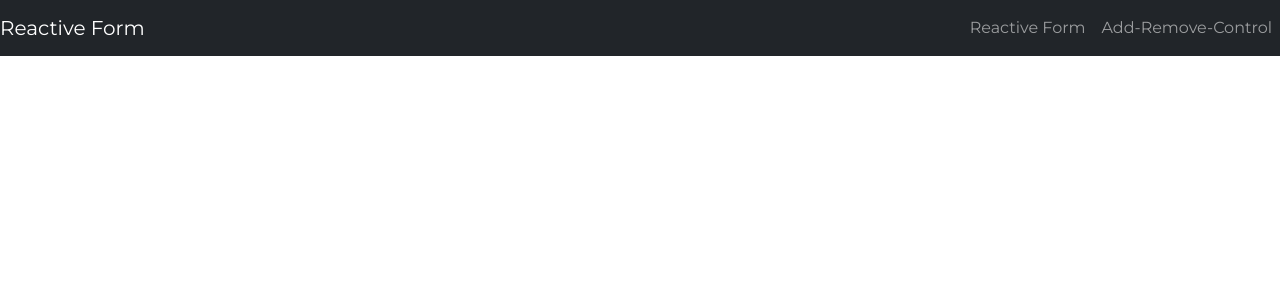
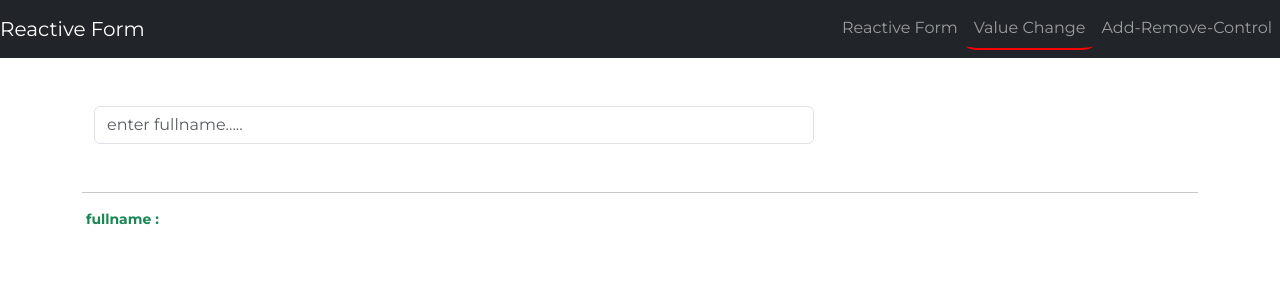
Before and after one commit to abhikaleangulardev-gif/Basic_Reactive_Form_Angular_21, an Angular app: page /basic-value-change in a window 1280 px wide. Before the commit this address led to /. Shown: the top 300 px of the page. Built offline with nearby package versions, Linux system fonts and the light colour scheme.

Commit message:
completed-form-valuechanges

```diff
--- a/src/app/app.routes.ts
+++ b/src/app/app.routes.ts
@@ -9,5 +9,8 @@ export const routes: Routes = [
     },
     {
         path: 'basic-add-remove-control-form', loadComponent: () => import('./component/basic-add-control-remove-control/basic-add-control-remove-control').then((c) => c.BasicAddControlRemoveControl)
+    },
+    {
+        path: 'basic-value-change', loadComponent: () => import('./component/valuechange/valuechange').then((c) => c.Valuechange)
     }
 ];
--- /dev/null
+++ b/src/app/component/valuechange/valuechange.html
@@ -0,0 +1,14 @@
+<div class="container my-5">
+    <div class="row">
+        <div class="col-sm-8">
+            <form [formGroup]="myReactiveForm">
+                <input type="text" name="" id="" class="form-control" placeholder="enter fullname....."
+                    formControlName="fullname">
+            </form>
+        </div>
+    </div>
+</div>
+
+<hr>
+
+<pre><b class="text-success"> fullname : {{myFullName | uppercase}}</b></pre>
--- /dev/null
+++ b/src/app/component/valuechange/valuechange.ts
@@ -0,0 +1,35 @@
+import { CommonModule } from '@angular/common';
+import { Component, OnInit } from '@angular/core';
+import { FormBuilder, FormGroup, ReactiveFormsModule, Validators } from '@angular/forms';
+import { debounceTime, distinctUntilChanged } from 'rxjs';
+
+@Component({
+  selector: 'app-valuechange',
+  imports: [CommonModule, ReactiveFormsModule],
+  templateUrl: './valuechange.html',
+  styleUrl: './valuechange.css',
+})
+export class Valuechange implements OnInit {
+  myReactiveForm!: FormGroup;
+
+  myFullName: string = '';
+
+  constructor(private fb: FormBuilder) { }
+
+  ngOnInit(): void {
+    this.initialReactiveForm();
+
+    this.myReactiveForm.get('fullname')?.valueChanges.pipe(
+      debounceTime(300),
+      distinctUntilChanged()
+    ).subscribe((_resp: string) => {
+      this.myFullName = _resp;
+    })
+  }
+
+  initialReactiveForm() {
+    this.myReactiveForm = this.fb.group({
+      fullname: this.fb.control('', Validators.required),
+    })
+  }
+}
--- a/src/app/header/header/header.html
+++ b/src/app/header/header/header.html
@@ -9,6 +9,9 @@
         <ul class="navbar-nav ms-auto">
             <li class="nav-item" [routerLinkActive]="'active'" [routerLinkActiveOptions]="{exact:true}">
                 <a class="nav-link" routerLink="basic-reactive-form">Reactive Form</a>
+            </li>
+            <li class="nav-item" routerLinkActive="active">
+                <a class="nav-link" routerLink="basic-value-change">Value Change</a>
             </li>
             <li class="nav-item" routerLinkActive="active">
                 <a class="nav-link" routerLink="basic-add-remove-control-form">Add-Remove-Control</a>
```
Also changed, not shown: src/app/component/valuechange/valuechange.css (added).
